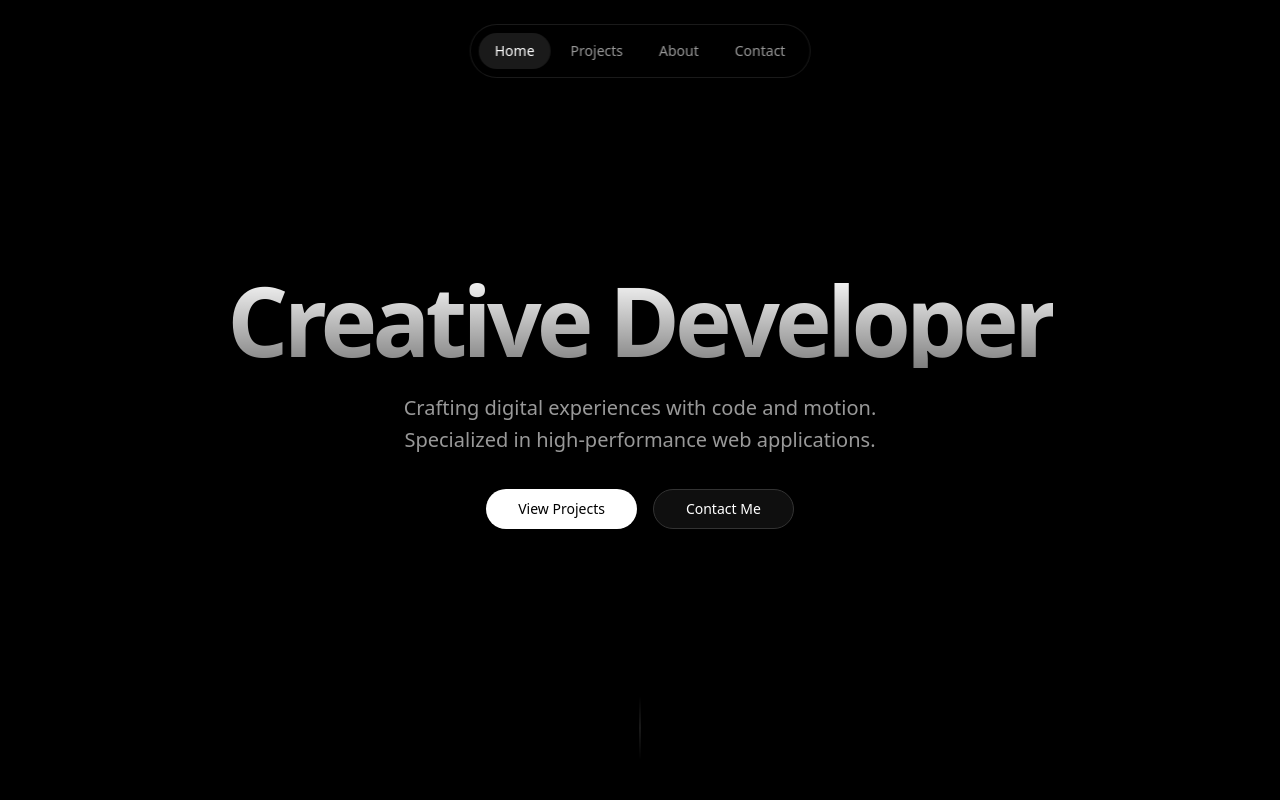
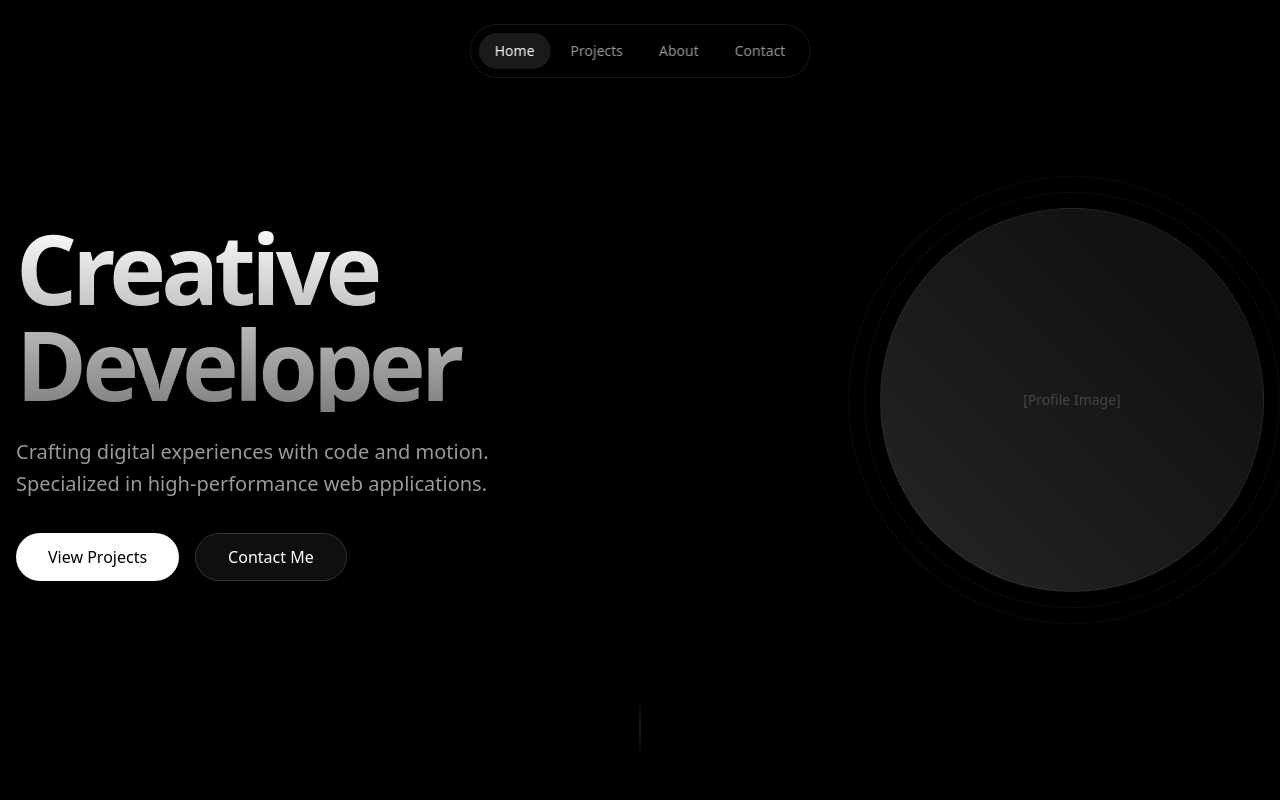
Before and after one commit to henchoznoe/Portfolio, a Next.js app: page / in a window 1280 px wide. Shown: the top 800 px of the page. Built offline with nearby package versions, Linux system fonts and the light colour scheme.

Commit message:
feat: implement smooth scrolling with Lenis and enhance hero section with mouse parallax and 3D rotation effects

```diff
--- a/app/layout.tsx
+++ b/app/layout.tsx
@@ -1,3 +1,4 @@
+import { SmoothScroll } from '@/components/smooth-scroll'
 import type { Metadata } from 'next'
 import { Inter, JetBrains_Mono } from 'next/font/google'
 import './globals.css'
@@ -27,6 +28,7 @@ export default function RootLayout({
             <body
                 className={`${inter.variable} ${jetbrainsMono.variable} antialiased bg-background text-foreground`}
             >
+                <SmoothScroll />
                 {children}
             </body>
         </html>
--- a/components/hero-section.tsx
+++ b/components/hero-section.tsx
@@ -1,8 +1,8 @@
 'use client'
 
 import { Button } from '@/components/ui/button'
-import { motion, useScroll, useTransform } from 'framer-motion'
-import { useRef } from 'react'
+import { motion, useMotionValue, useScroll, useSpring, useTransform } from 'framer-motion'
+import { useEffect, useRef } from 'react'
 
 export function HeroSection() {
     const containerRef = useRef<HTMLDivElement>(null)
@@ -11,76 +11,135 @@ export function HeroSection() {
         offset: ['start start', 'end start'],
     })
 
-    const y = useTransform(scrollYProgress, [0, 1], ['0%', '50%'])
+    // Scroll Parallax - Synced movement
+    const yParallax = useTransform(scrollYProgress, [0, 1], ['0%', '50%'])
     const opacity = useTransform(scrollYProgress, [0, 0.5], [1, 0])
+
+    // Mouse Parallax
+    const mouseX = useMotionValue(0)
+    const mouseY = useMotionValue(0)
+
+    const springConfig = { damping: 25, stiffness: 150 }
+    const xSpring = useSpring(mouseX, springConfig)
+    const ySpring = useSpring(mouseY, springConfig)
+
+    // Image 3D Rotation
+    const rotateX = useTransform(ySpring, [-0.5, 0.5], ['15deg', '-15deg'])
+    const rotateY = useTransform(xSpring, [-0.5, 0.5], ['-15deg', '15deg'])
+
+    // Text Translation (Subtle floating)
+    const textX = useTransform(xSpring, [-0.5, 0.5], ['-20px', '20px'])
+    const textY = useTransform(ySpring, [-0.5, 0.5], ['-20px', '20px'])
+
+    useEffect(() => {
+        const handleMouseMove = (e: MouseEvent) => {
+            const { innerWidth, innerHeight } = window
+            const x = (e.clientX / innerWidth) - 0.5
+            const y = (e.clientY / innerHeight) - 0.5
+            mouseX.set(x)
+            mouseY.set(y)
+        }
+
+        window.addEventListener('mousemove', handleMouseMove)
+        return () => window.removeEventListener('mousemove', handleMouseMove)
+    }, [mouseX, mouseY])
 
     return (
         <section
             ref={containerRef}
-            className="relative h-[100dvh] flex items-center justify-center overflow-hidden"
+            className="relative min-h-[100dvh] flex items-center justify-center overflow-hidden pt-20 md:pt-0"
         >
-            {/* Background Elements (Placeholder for WebGL) */}
+            {/* Background Elements */}
             <div className="absolute inset-0 bg-black z-0">
                 <div className="absolute inset-0 bg-[radial-gradient(circle_at_center,_var(--tw-gradient-stops))] from-white/5 via-black to-black opacity-40" />
             </div>
 
+            <div className="container mx-auto px-4 z-10 flex flex-col md:flex-row items-center justify-center gap-12 md:gap-20">
+                {/* Text Content */}
                 <motion.div
-                style={{ y, opacity }}
-                className="relative z-10 text-center px-4 max-w-4xl mx-auto"
+                    style={{ y: yParallax, x: textX, translateY: textY, opacity }}
+                    className="flex-1 text-center md:text-left max-w-2xl"
                 >
                     <motion.div
-                    initial={{ opacity: 0, y: 20 }}
+                        initial={{ opacity: 0, y: 30 }}
                         animate={{ opacity: 1, y: 0 }}
                         transition={{ duration: 0.8, delay: 0.2, ease: 'easeOut' }}
                     >
-                    <h1 className="text-5xl md:text-8xl font-bold tracking-tighter mb-6 bg-clip-text text-transparent bg-gradient-to-b from-white to-white/50">
+                        <h1 className="text-5xl md:text-7xl lg:text-8xl font-bold tracking-tighter mb-6 bg-clip-text text-transparent bg-gradient-to-b from-white to-white/50">
                             Creative Developer
                         </h1>
                     </motion.div>
 
                     <motion.div
-                    initial={{ opacity: 0, y: 20 }}
+                        initial={{ opacity: 0, y: 30 }}
                         animate={{ opacity: 1, y: 0 }}
                         transition={{ duration: 0.8, delay: 0.4, ease: 'easeOut' }}
                     >
-                    <p className="text-lg md:text-xl text-white/60 mb-8 max-w-2xl mx-auto leading-relaxed">
+                        <p className="text-lg md:text-xl text-white/60 mb-8 leading-relaxed">
                             Crafting digital experiences with code and motion.
-                        <br />
+                            <br className="hidden md:block" />
                             Specialized in high-performance web applications.
                         </p>
                     </motion.div>
 
                     <motion.div
-                    initial={{ opacity: 0, y: 20 }}
+                        initial={{ opacity: 0, y: 30 }}
                         animate={{ opacity: 1, y: 0 }}
                         transition={{ duration: 0.8, delay: 0.6, ease: 'easeOut' }}
-                    className="flex justify-center gap-4"
+                        className="flex flex-col sm:flex-row gap-4 justify-center md:justify-start"
                     >
                         <Button
                             size="lg"
-                        className="rounded-full bg-white text-black hover:bg-white/90 font-medium px-8"
+                            className="rounded-full bg-white text-black hover:bg-white/90 font-medium px-8 h-12 text-base"
                         >
                             View Projects
                         </Button>
                         <Button
                             variant="outline"
                             size="lg"
-                        className="rounded-full border-white/20 text-white hover:bg-white/10 hover:text-white px-8"
+                            className="rounded-full border-white/20 text-white hover:bg-white/10 hover:text-white px-8 h-12 text-base"
                         >
                             Contact Me
                         </Button>
                     </motion.div>
                 </motion.div>
 
+                {/* Profile Image / Visual */}
+                <motion.div
+                    style={{ y: yParallax, opacity, rotateX, rotateY, perspective: 1000 }}
+                    className="flex-1 flex justify-center md:justify-end"
+                >
+                    <motion.div
+                        initial={{ opacity: 0, scale: 0.8, filter: 'blur(10px)' }}
+                        animate={{ opacity: 1, scale: 1, filter: 'blur(0px)' }}
+                        transition={{ duration: 1, delay: 0.4, ease: 'easeOut' }}
+                        className="relative w-64 h-64 md:w-80 md:h-80 lg:w-96 lg:h-96"
+                    >
+                        {/* Placeholder for Profile Image */}
+                        <div className="absolute inset-0 rounded-full bg-gradient-to-tr from-white/10 to-transparent border border-white/10 backdrop-blur-sm overflow-hidden group">
+                             {/* Replace with actual Image component when user provides one */}
+                             <div className="w-full h-full flex items-center justify-center bg-white/5 text-white/20 font-mono text-sm">
+                                [Profile Image]
+                             </div>
+
+                             {/* Glow Effect */}
+                             <div className="absolute inset-0 bg-gradient-to-tr from-blue-500/20 to-purple-500/20 opacity-0 group-hover:opacity-100 transition-opacity duration-500" />
+                        </div>
+
+                        {/* Decorative Rings */}
+                        <div className="absolute -inset-4 rounded-full border border-white/5 animate-[spin_10s_linear_infinite]" />
+                        <div className="absolute -inset-8 rounded-full border border-white/5 animate-[spin_15s_linear_infinite_reverse]" />
+                    </motion.div>
+                </motion.div>
+            </div>
+
             {/* Scroll Indicator */}
             <motion.div
-                initial={{ opacity: 0 }}
-                animate={{ opacity: 1 }}
-                transition={{ delay: 1, duration: 1 }}
-                className="absolute bottom-10 left-1/2 -translate-x-1/2"
-            >
-                <div className="w-[1px] h-16 bg-gradient-to-b from-transparent via-white/20 to-transparent" />
-            </motion.div>
+                initial={{ opacity: 0, height: 0 }}
+                animate={{ opacity: 1, height: 64 }}
+                transition={{ delay: 1.2, duration: 1, ease: 'easeOut' }}
+                className="absolute bottom-10 left-1/2 -translate-x-1/2 w-[1px] bg-gradient-to-b from-transparent via-white/20 to-transparent"
+            />
         </section>
     )
 }
--- /dev/null
+++ b/components/smooth-scroll.tsx
@@ -0,0 +1,29 @@
+'use client'
+
+import Lenis from 'lenis'
+import { useEffect } from 'react'
+
+export function SmoothScroll() {
+    useEffect(() => {
+        const lenis = new Lenis({
+            duration: 1.2,
+            easing: (t) => Math.min(1, 1.001 - Math.pow(2, -10 * t)),
+            orientation: 'vertical',
+            gestureOrientation: 'vertical',
+            smoothWheel: true,
+        })
+
+        function raf(time: number) {
+            lenis.raf(time)
+            requestAnimationFrame(raf)
+        }
+
+        requestAnimationFrame(raf)
+
+        return () => {
+            lenis.destroy()
+        }
+    }, [])
+
+    return null
+}
--- a/package.json
+++ b/package.json
@@ -16,6 +16,7 @@
     "clsx": "^2.1.1",
     "framer-motion": "^12.23.24",
     "gsap": "^3.13.0",
+    "lenis": "^1.3.15",
     "lucide-react": "^0.554.0",
     "next": "16.0.4",
     "react": "19.2.0",
```
Also changed, not shown: 1 other file (tests, documents, lock files or other folders). Lines whose indentation alone changed are shown as unchanged.
